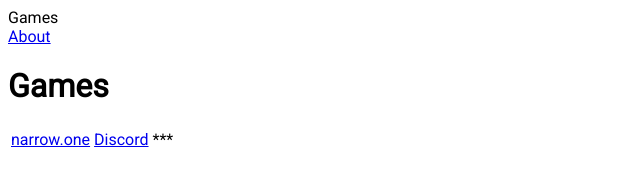
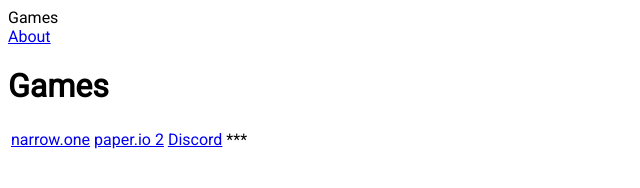
Before and after one commit to WingedMolotov/skeleton-cay, a plain HTML site: page nile/index.html in a window 1280 px wide. Shown: the whole page, without its empty margins (0-640 px from the left). Drawn offline with Linux system fonts and the light colour scheme.

Commit message:
Update index.html

```diff
--- a/nile/index.html
+++ b/nile/index.html
@@ -13,6 +13,7 @@
     <table>
         <tr>
           <td><a href="caspian/">narrow.one</a></td>
+          <td><a href="victoria/">paper.io 2</a></td>
           <td><a href="superior/">Discord</a></td>
           <td>***</td>
         </tr>
```
